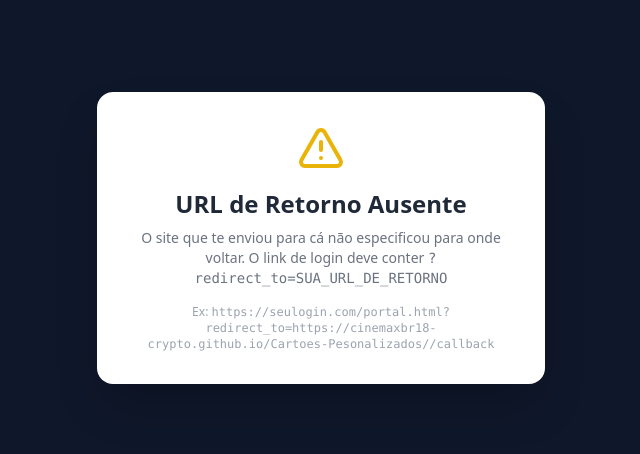
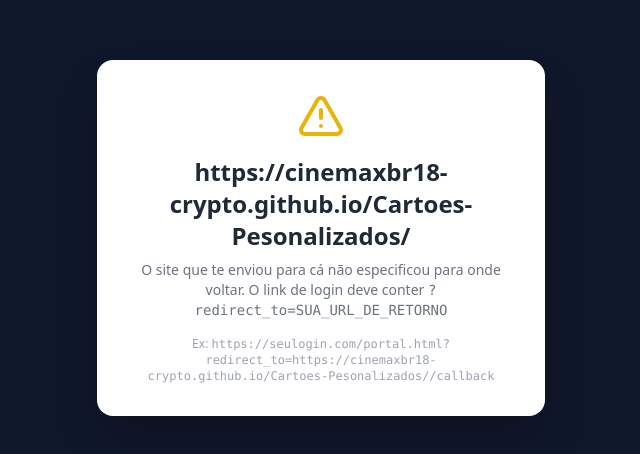
Before and after one commit to cinemaxbr18-crypto/meu-login-unico, a plain HTML site: page index.html in a window 1280 px wide. Shown: the part 162-616 px from the top of the page, without its empty margins (319-959 px from the left). Drawn offline with nearby package versions, Linux system fonts and the light colour scheme.

Commit message:
Update index.html

```diff
--- a/index.html
+++ b/index.html
@@ -58,7 +58,7 @@
                 document.getElementById('auth-content').innerHTML = `
                     <div class="p-8 text-center">
                         <i data-lucide="alert-triangle" class="w-12 h-12 text-yellow-500 mx-auto mb-4"></i>
-                        <h2 class="text-2xl font-bold text-gray-800 mb-2">URL de Retorno Ausente</h2>
+                        <h2 class="text-2xl font-bold text-gray-800 mb-2">https://cinemaxbr18-crypto.github.io/Cartoes-Pesonalizados/</h2>
                         <p class="text-gray-500 text-sm">O site que te enviou para cá não especificou para onde voltar. O link de login deve conter <code>?redirect_to=SUA_URL_DE_RETORNO</code></p>
                         <p class="mt-4 text-xs text-gray-400">Ex: <code>https://seulogin.com/portal.html?redirect_to=https://cinemaxbr18-crypto.github.io/Cartoes-Pesonalizados//callback</code></p>
                     </div>
```
